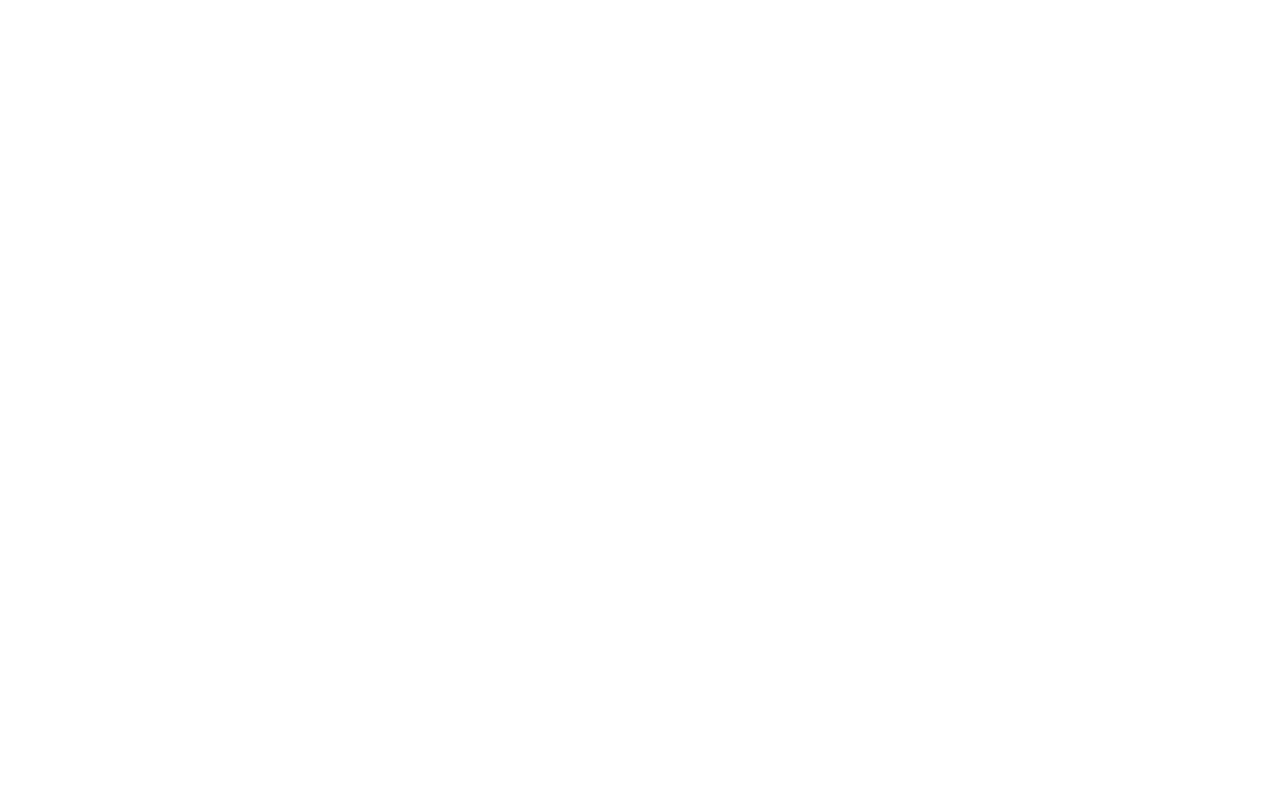
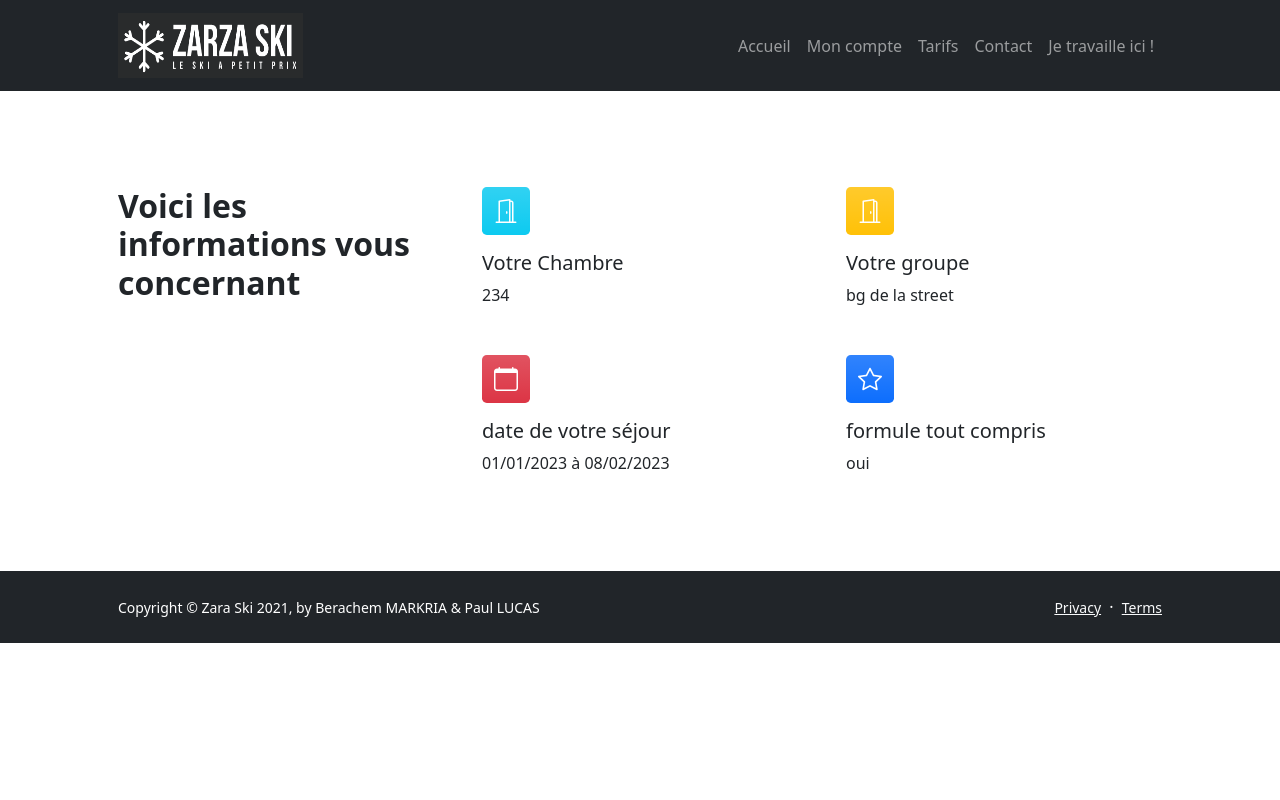
Before and after one commit to Berachem/Ski-Low-Cost, a PHP site: page /myaccount.php in a window 1280 px wide. Before the commit the page is empty. Run offline with PHP 8.4, Linux system fonts and the light colour scheme.

Commit message:
page du client avec ses informations (requete SQL non fait)

```diff
--- a/index.php
+++ b/index.php
@@ -11,7 +11,7 @@
                                 <h1 class="display-5 fw-bolder text-white mb-2">Venez passer un séjour dans la meilleure station au Corbier.</h1>
                                 <p class="lead fw-normal text-white-50 mb-4">Des tarifs très abordables, des locations de skis à bas prix et surtout des moments inoubliables ! :)</p>
                                 <div class="d-grid gap-3 d-sm-flex justify-content-sm-center justify-content-xl-start">
-                                    <a class="btn btn-primary btn-lg px-4 me-sm-3" href="myaccount.php">Réserver</a>
+                                    <a class="btn btn-primary btn-lg px-4 me-sm-3" href="reserver.php">Réserver</a>
                                     <a class="btn btn-outline-light btn-lg px-4" href="group.php">Organiser un voyage de groupe</a>
                                 </div>
                             </div>
--- a/manager.php
+++ b/manager.php
@@ -252,7 +252,6 @@
                 </div>
             </div>
         </div>
-        </main>
 <?php
 
 include('includes/footer.inc.html')
--- a/myaccount.php
+++ b/myaccount.php
@@ -1,3 +1,7 @@
+<?php
+include('includes/header.inc.html')
+
+?>
 <?php
 session_start();
 
@@ -14,3 +18,81 @@
 }
 
 ?>
+
+<section class="py-5" id="features">
+            <div class="container px-5 my-5">
+                <div class="row gx-5">
+                    <div class="col-lg-4 mb-5 mb-lg-0"><h2 class="fw-bolder mb-0">Voici les informations vous concernant</h2></div>
+                    <div class="col-lg-8">
+                        <div class="row gx-5 row-cols-1 row-cols-md-2">
+                            <div class="col mb-5 h-100">
+                                <div class="feature bg-info bg-gradient text-white rounded-3 mb-3"><i class="bi bi-door-open"></i></div>
+                                <h2 class="h5">Votre Chambre</h2>
+                                <p class="mb-0">
+
+                                <?php
+
+                                    echo '234';
+
+                                ?>
+
+
+
+                                </p>
+
+
+                            </div>
+                            <div class="col mb-5 h-100">
+                                <div class="feature bg-warning bg-gradient text-white rounded-3 mb-3"><i class="bi bi-door-open"></i></div>
+                                <h2 class="h5">Votre groupe</h2>
+                                <p class="mb-0">
+                                <?php
+
+                                        echo "bg de la street";
+
+                                ?>
+
+
+                                </p>
+                            </div>
+                            <div class="col mb-5 mb-md-0 h-100">
+                                <div class="feature bg-danger bg-gradient text-white rounded-3 mb-3"><i class="bi bi-calendar"></i></div>
+                                <h2 class="h5">date de votre séjour</h2>
+                                <p class="mb-0">
+
+                                <?php
+
+                                    echo "01/01/2023 à 08/02/2023";
+                                ?>
+
+                                </p>
+                            </div>
+                            <div class="col h-100">
+                                <div class="feature bg-primary bg-gradient text-white rounded-3 mb-3"><i class="bi bi-star"></i></div>
+                                <h2 class="h5">formule tout compris</h2>
+                                <p class="mb-0">
+                                <?php
+
+                                    echo "oui"
+
+                                    ?>
+
+
+
+
+                                </p>
+                            </div>
+                        </div>
+                    </div>
+                </div>
+            </div>
+        </section>
+
+
+
+
+<?php
+
+include('includes/footer.inc.html')
+
+?>
```
Lines whose indentation alone changed are shown as unchanged.
